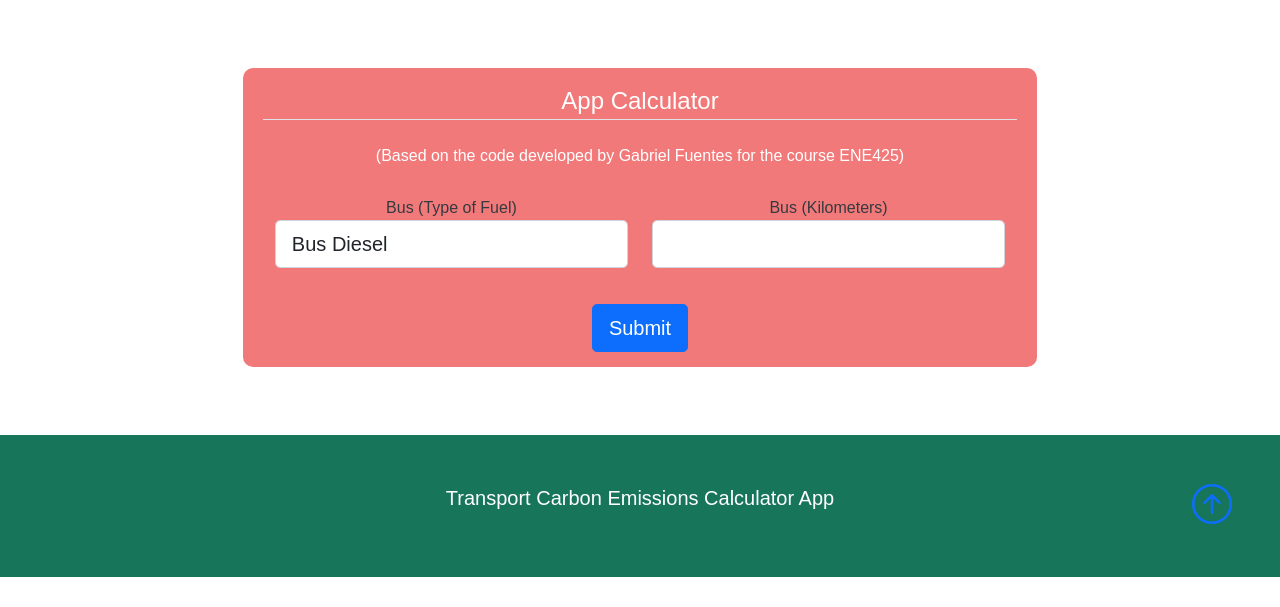
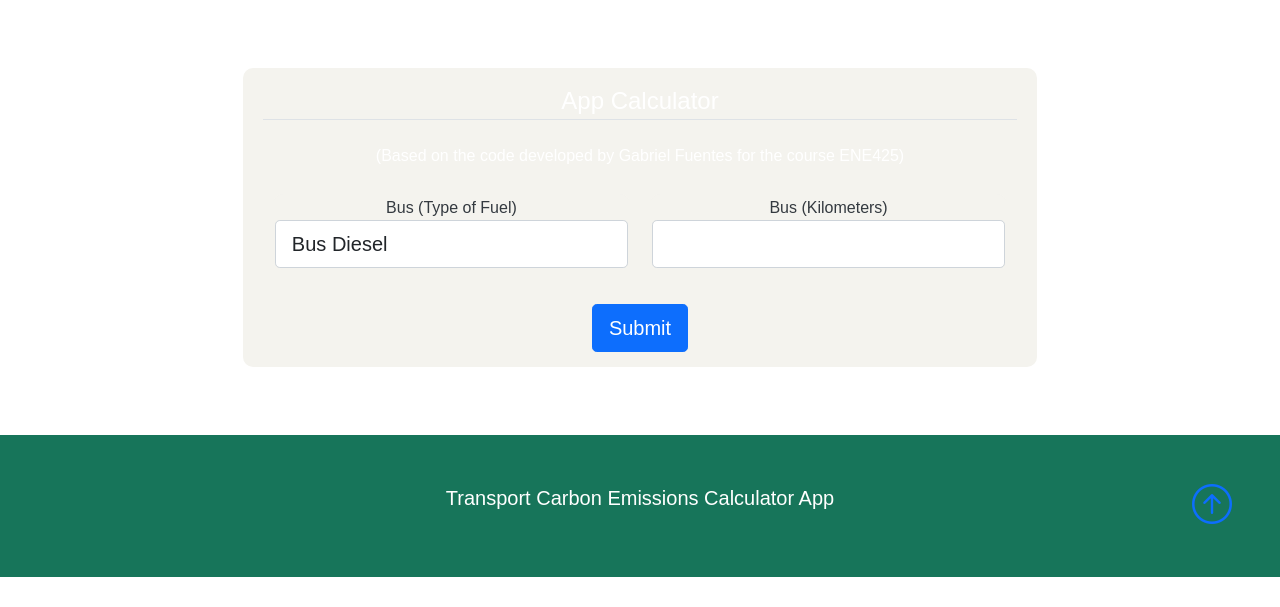
Before and after one commit to VeronikaPriakhina/ENE425-2022-app-Veronika, a Flask app: page /app_calculator in a window 1280 px wide. Shown: the part 60-667 px from the top of the page. Run offline with Flask 2, Linux system fonts and the light colour scheme; some libraries are stand-ins or nearby versions.

Commit message:
Update layout.html

```diff
--- a/templates/layout.html
+++ b/templates/layout.html
@@ -118,7 +118,7 @@
             }
             .section_caculator_entry_css .box {
               flex: 1;
-              background: #f27979 ;
+              background: #F4F3EE;
               color: #fff;
               border-radius: 10px;
               margin: 20px 10px;
@@ -160,7 +160,7 @@
             }
             .section_km_fuel_css .box {
               flex: 1;
-              background: #f27979 ;
+              background: #F4F3EE;
               color: #343a40;
               border-radius: 10px;
               margin: 10px 10px;
@@ -169,7 +169,7 @@
             }
             .section_km_fuel_css .box:nth-of-type(1) {
               flex-grow:1;
-              background: #f27979 ;
+              background: #F4F3EE;
               color: #343a40;
               border-radius: 10px;
               margin: 10px 10px;
@@ -187,7 +187,7 @@
             }
             .section_km_fuel_css .box:nth-of-type(3) {
               flex-grow:1;
-              background: #f27979 ;
+              background: #F4F3EE;
               color: #343a40;
               border-radius: 10px;
               margin: 10px 10px;
@@ -204,7 +204,7 @@
             }
             .section_caculator_entry_css .box {
               flex: 1;
-              background: #f27979 ;
+              background: #F4F3EE;
               color: #fff;
               border-radius: 10px;
               margin: 20px 10px;
@@ -222,7 +222,7 @@
             }
             .section_caculator_entry_css .box:nth-of-type(2) {
               flex-grow:5;
-              background: #f27979 ;
+              background: #F4F3EE;
               color: #fff;
               border-radius: 10px;
               margin: 20px 10px;
@@ -246,7 +246,7 @@
             }
             .section_km_fuel_css .box {
               flex: 1;
-              background: #f27979 ;
+              background: #F4F3EE;
               color: #343a40;
               border-radius: 10px;
               margin: 10px 10px;
@@ -255,7 +255,7 @@
             }
             .section_km_fuel_css .box:nth-of-type(1) {
               flex-grow:1;
-              background: #f27979 ;
+              background: #F4F3EE;
               color: #343a40;
               border-radius: 10px;
               margin: 10px 10px;
@@ -264,7 +264,7 @@
             }
             .section_km_fuel_css .box:nth-of-type(2) {
               flex-grow:1;
-              background: #f27979 ;
+              background: #F4F3EE;
               color: #343a40;
               border-radius: 10px;
               margin: 10px 10px;
@@ -273,7 +273,7 @@
             }
             .section_km_fuel_css .box:nth-of-type(3) {
               flex-grow:1;
-              background: #f27979 ;
+              background: #F4F3EE;
               color: #343a40;
               border-radius: 10px;
               margin: 10px 10px;
```
